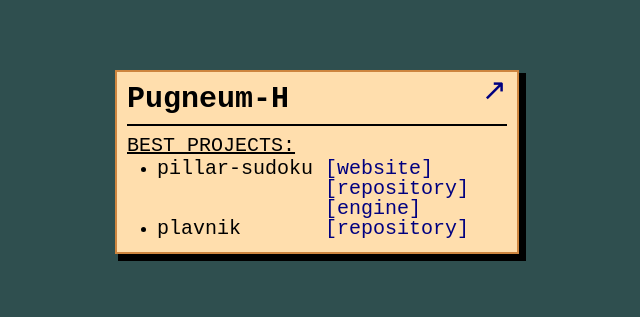
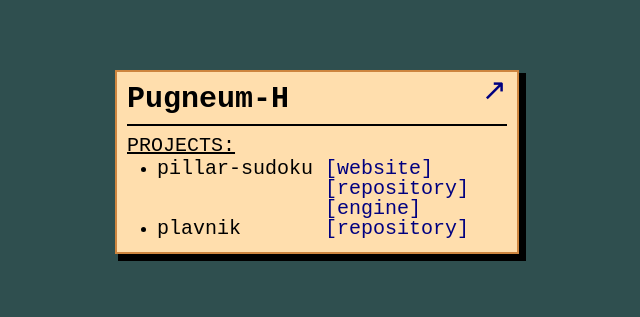
Before and after one commit to cadmiumdrive/cadmiumdrive.github.io, a plain HTML site: page index.html in a window 1280 px wide. Shown: the part 238-555 px from the top of the page, without its empty margins (323-963 px from the left). Drawn offline with Linux system fonts and the light colour scheme.

Commit message:
Update index.html

```diff
--- a/index.html
+++ b/index.html
@@ -15,7 +15,7 @@
         <a class="togithub inline" href="https://github.com/Pugneum-H">↗</a>
         <hr class="normal" style="border: 1px solid black; height: 0; margin-left: 10px; margin-right: 10px;">
         <div class="normalbig">
-            <p class="text" style="margin-left: 10px; margin-bottom: 0;"><u>BEST PROJECTS:</u></p>
+            <p class="text" style="margin-left: 10px; margin-bottom: 0;"><u>PROJECTS:</u></p>
             <ul class="normal list">
                 <li class="normal"><p class="text">pillar-sudoku <a class="text link" href="https://pugneumh.pythonanywhere.com/">[website]</a></p></li>
                 <li class="normal" style="list-style: none;"><p class="text">&nbsp;&nbsp;&nbsp;&nbsp;&nbsp;&nbsp;&nbsp;&nbsp;&nbsp;&nbsp;&nbsp;&nbsp;&nbsp; <a class="text link" href="https://github.com/Pugneum-H/pillar-sudoku-web">[repository]</a></p></li>
```
